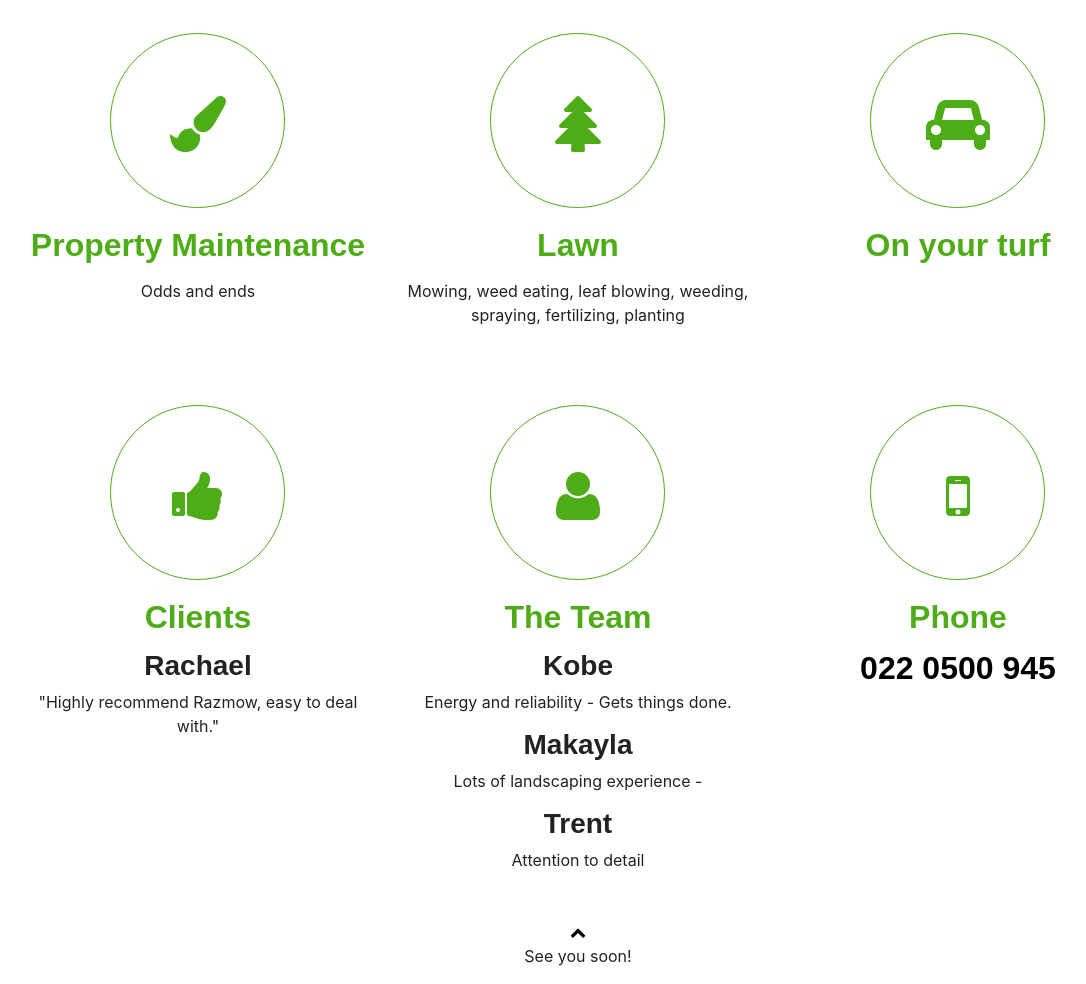
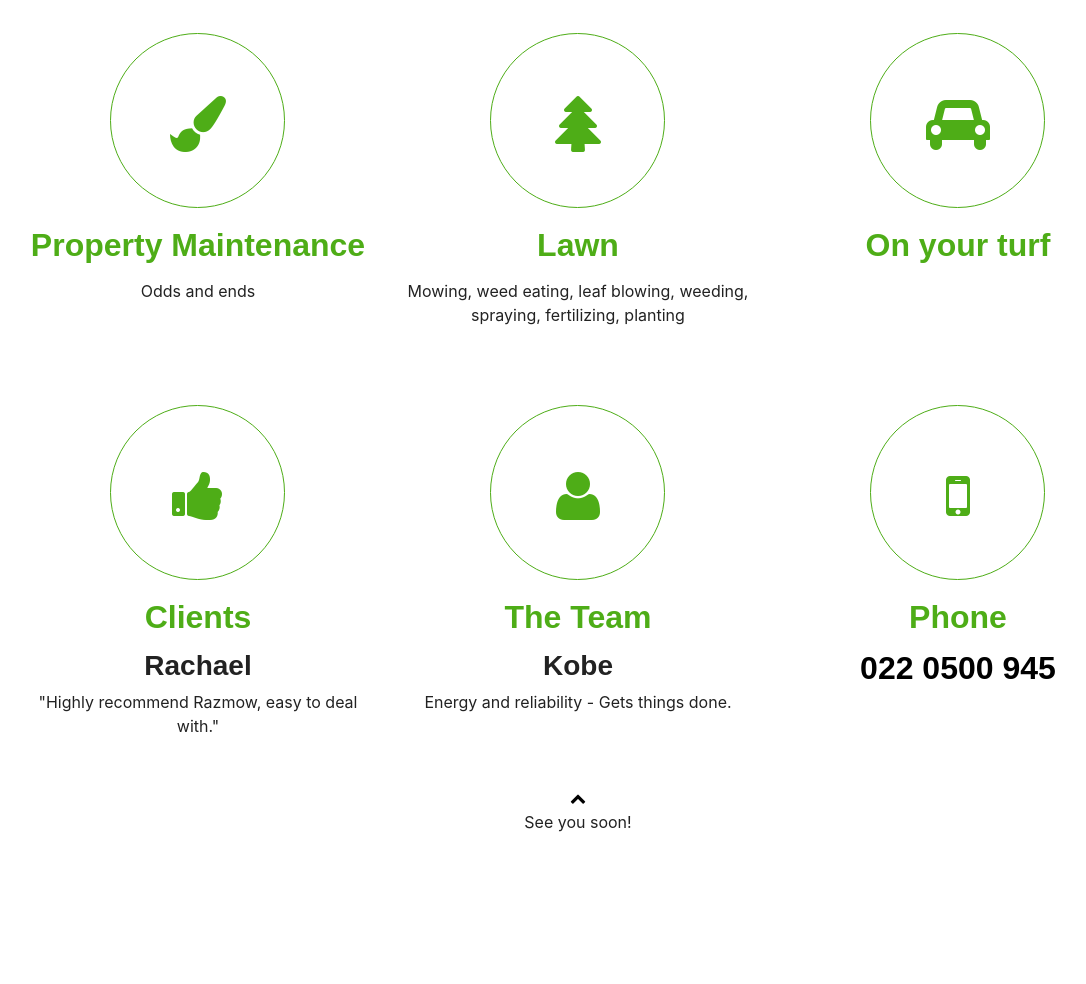
Before and after one commit to davegiffin/razmow.co.nz, a plain HTML site: page index.html in a window 1280 px wide. Shown: the part 971-1955 px from the top of the page, without its empty margins (62-1148 px from the left). After the commit the page ends 1821 px from the top, so only its background shows below. Drawn offline with nearby package versions, Linux system fonts and the light colour scheme; a web font is replaced by a local one.

Commit message:
No Mak n T

```diff
--- a/index.html
+++ b/index.html
@@ -174,10 +174,6 @@
         <h2><span>The Team</span></h2>
         <h3>Kobe</h3>
         <p>Energy and reliability - Gets things done.</p>
-        <h3>Makayla</h3>
-        <p>Lots of landscaping experience - </p>
-        <h3>Trent</h3>
-        <p>Attention to detail</p>
       </div>
 
       <div class="col-md-4 wp item">
```
